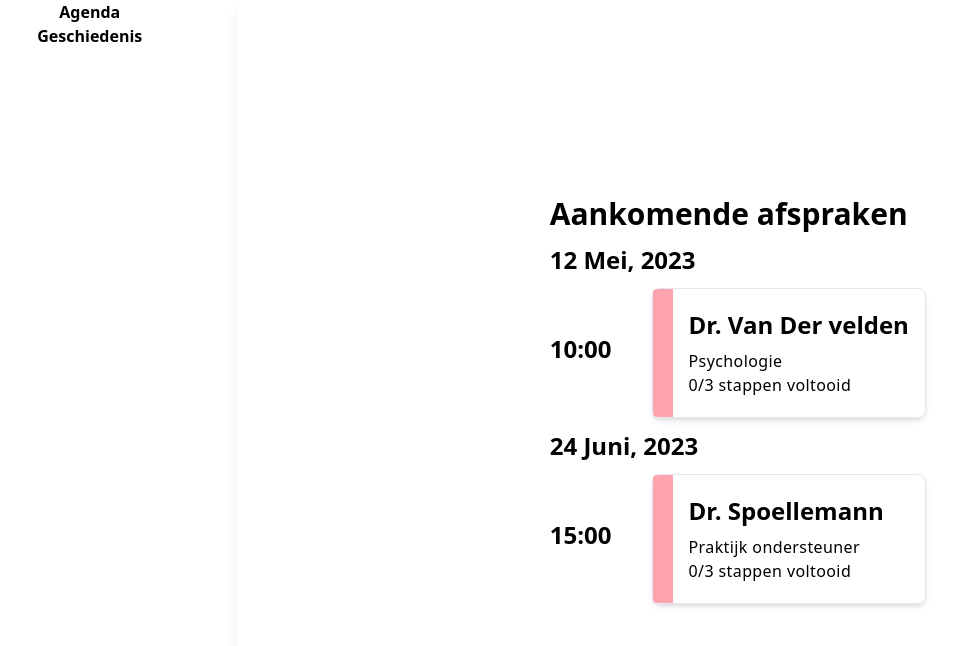
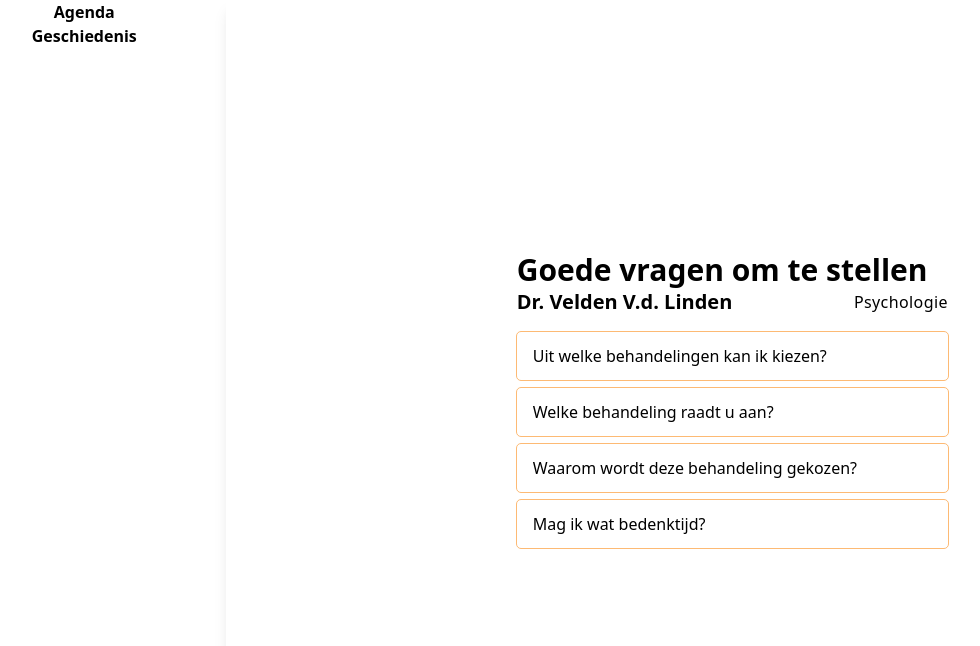
Before and after one commit to jexscx/hello-health, a Nuxt app: page / in a window 1280 px wide. Shown: the top 646 px of the page, without its empty margins (41-1021 px from the left). Built offline with nearby package versions, Linux system fonts and the light colour scheme.

Commit message:
added: prefixed questions

```diff
--- a/components/Appointment/AppointmentDetail.vue
+++ b/components/Appointment/AppointmentDetail.vue
@@ -30,6 +30,3 @@
         </div>
     </div>
 </template>
-
-<script setup>
-</script>
--- /dev/null
+++ b/components/Question/QuestionButton.vue
@@ -0,0 +1,17 @@
+<template>
+    <div class="flex flex-col gap-2 mt-4">
+        <div v-for="question of questions" :key="question">
+            <button class="outline outline-1 outline-orange-300 rounded w-full h-12">
+                <p class="text-left pl-4">{{ question }}</p>
+            </button>
+        </div>
+    </div>
+</template>
+
+<script setup lang="ts">
+interface Props {
+    questions: string[];
+}
+
+defineProps<Props>();
+</script>
--- /dev/null
+++ b/components/Question/QuestionPrefix.vue
@@ -0,0 +1,20 @@
+<template>
+    <div class="flex flex-col">
+        <div>
+            <h1 class="text-3xl font-bold">Goede vragen om te stellen</h1>
+        </div>
+        <div class="grid grid-cols-2 items-center">
+            <h6 class="text-xl font-bold">Dr. Velden V.d. Linden</h6>
+            <p class="text-base text-right tracking-wide">Psychologie</p>
+        </div>
+        <div class="w-1">
+            <!-- <p>Hier staan een paar vragen die je kunt stellen.
+                deze vragen zijn er om je op weg te helpen.
+                Klik op om de vraag toe te voegen
+                aan je vragenlijst.</p> -->
+        </div>
+        <QuestionButton
+            :questions="['Uit welke behandelingen kan ik kiezen?', 'Welke behandeling raadt u aan?', 'Waarom wordt deze behandeling gekozen?', 'Mag ik wat bedenktijd?']">
+        </QuestionButton>
+    </div>
+</template>
--- a/pages/index.vue
+++ b/pages/index.vue
@@ -1,5 +1,5 @@
 <template>
     <div>
-        <AgendaView></AgendaView>
+        <QuestionPrefix></QuestionPrefix>
     </div>
 </template>
```
